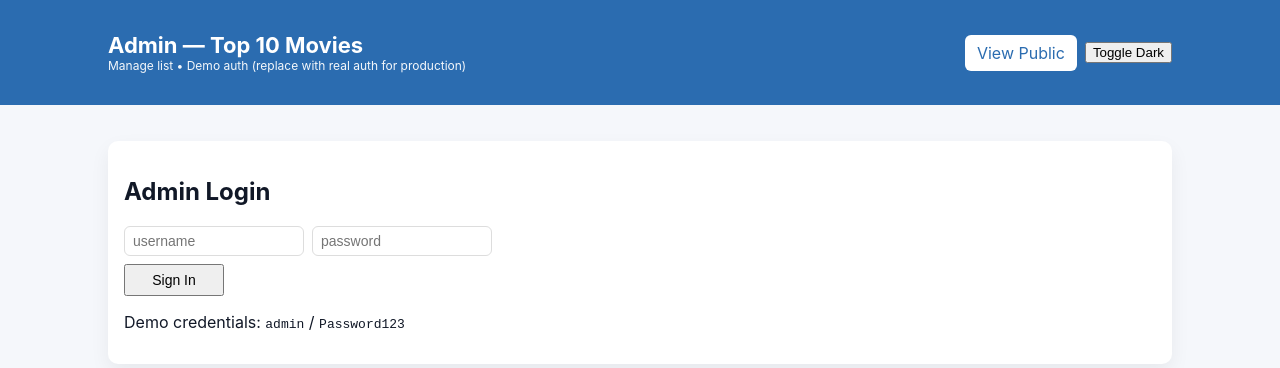
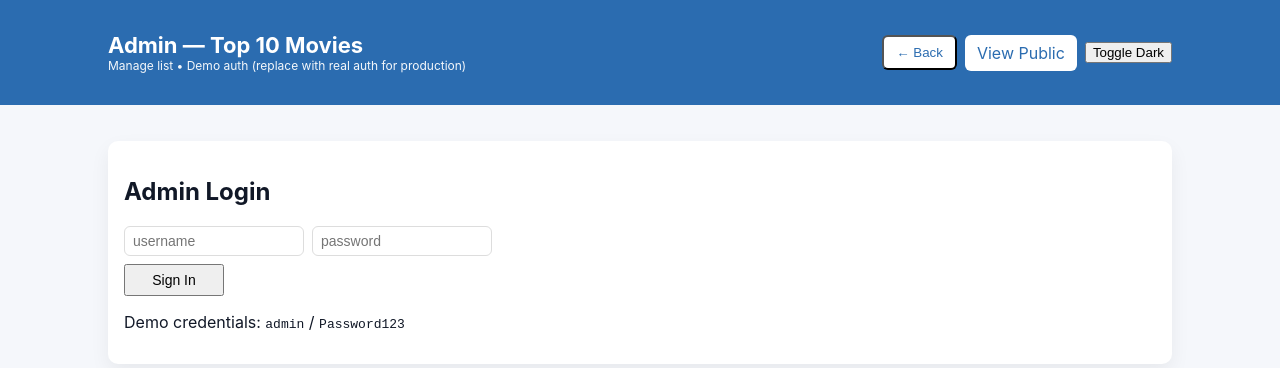
Before and after one commit to ei4522wu/toptenmovies-2, a website: page admin.html in a window 1280 px wide. Drawn offline with Linux system fonts and the light colour scheme; no server answers.

Commit message:
Update admin.html

```diff
--- a/admin.html
+++ b/admin.html
@@ -13,7 +13,12 @@
       <h1 class="logo">Admin — Top 10 Movies</h1>
       <p class="tag">Manage list • Demo auth (replace with real auth for production)</p>
     </div>
+
     <div class="header-actions">
+
+      <!-- ✅ Back button added HERE -->
+      <button class="btn" type="button" onclick="window.location.href='index.html'">← Back</button>
+
       <a class="btn" href="index.html">View Public</a>
       <button id="darkToggleAdmin">Toggle Dark</button>
     </div>
```
